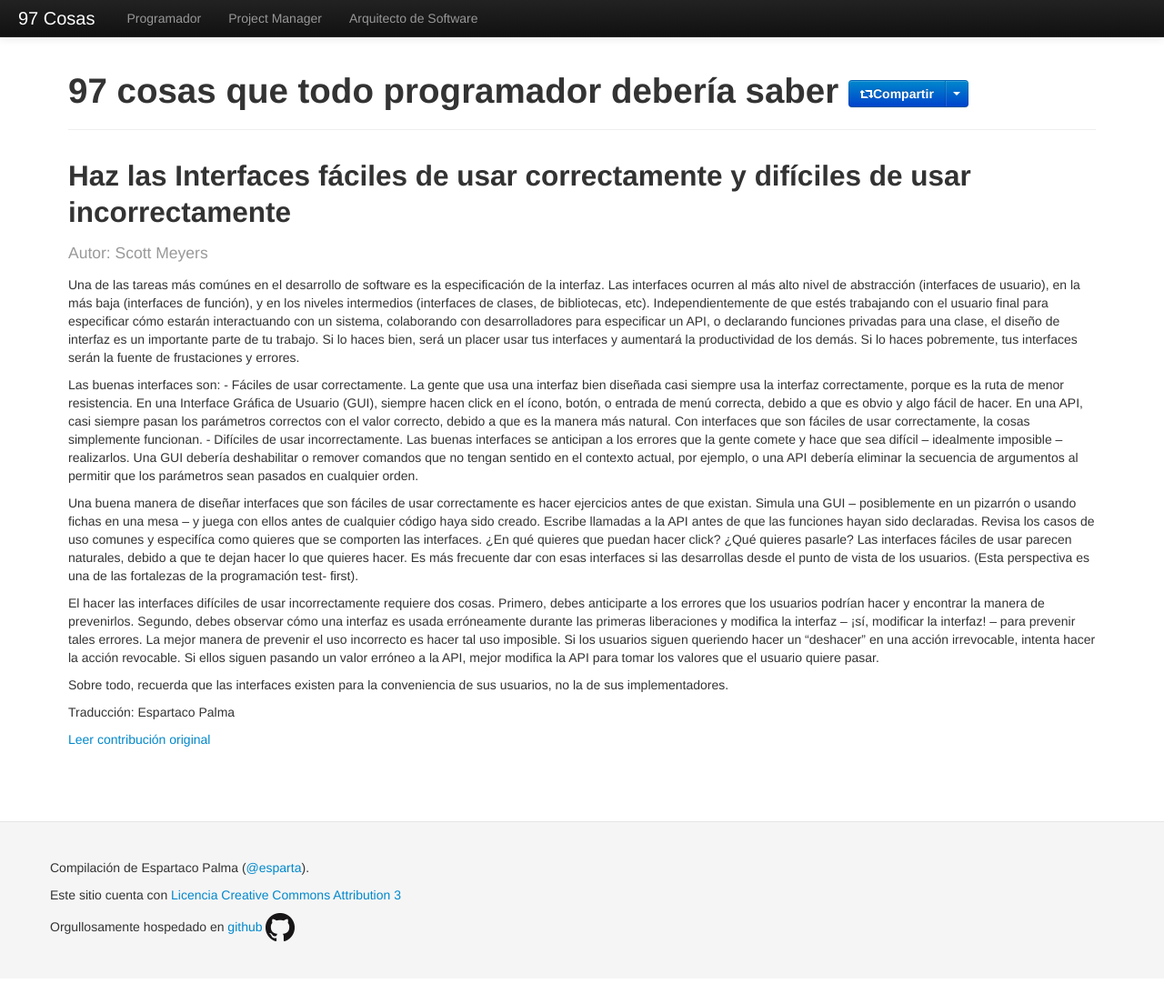
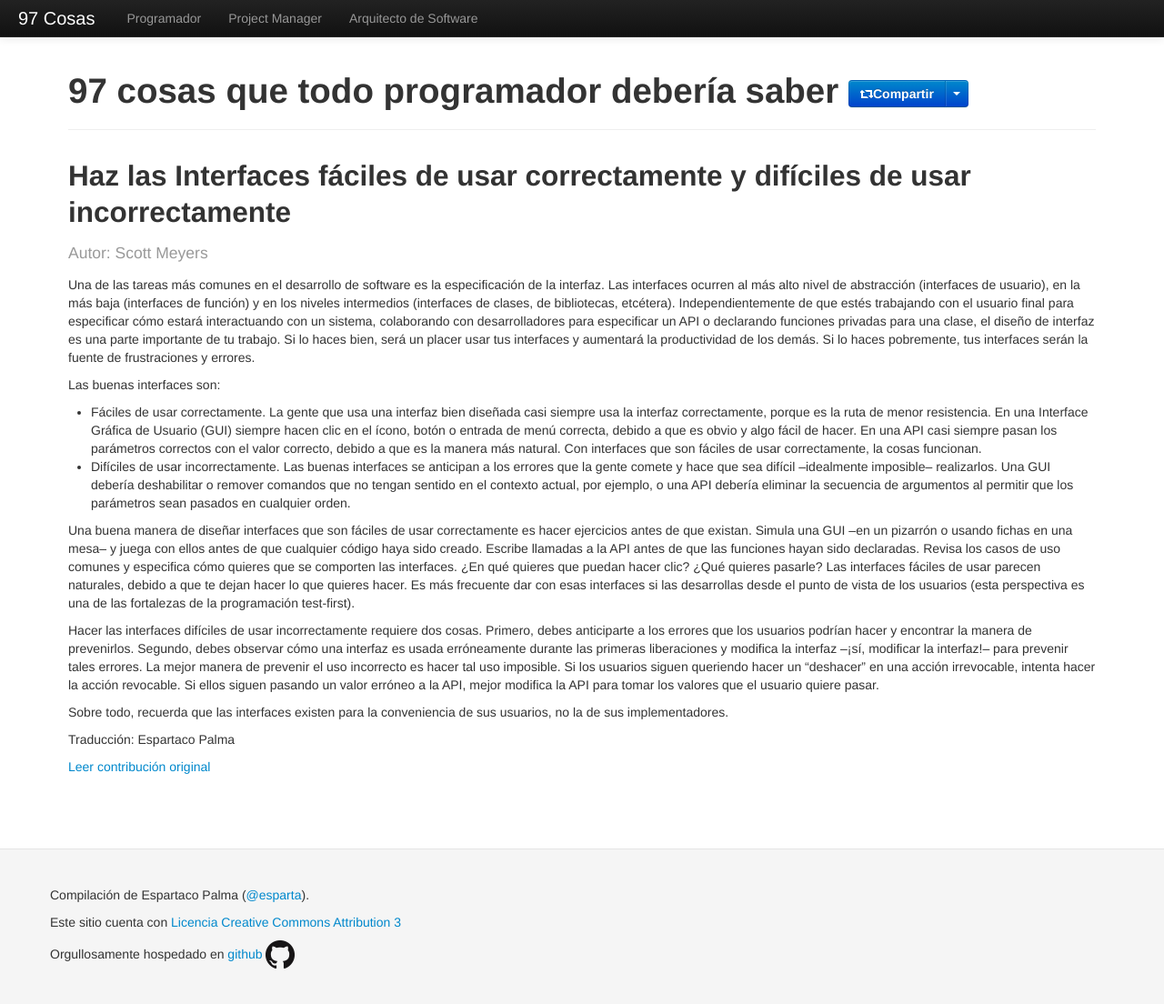
Before and after one commit to esparta/97cosas, a Jekyll site: the page built from programador/interfaces-faciles-usar.md, in a window 1280 px wide and 1106 px high. Shown: the whole window at 91% size. Built offline with Jekyll 4.4.1, drawn with Linux system fonts in a browser that asks for light colours; comment, search, counter and statistics services are not loaded.

Commit message:
Spelling corrections on interfaces-faciles-usar

```diff
--- a/programador/interfaces-faciles-usar.md
+++ b/programador/interfaces-faciles-usar.md
@@ -7,56 +7,58 @@
 original: http://programmer.97things.oreilly.com/wiki/index.php/Make_Interfaces_Easy_to_Use_Correctly_and_Hard_to_Use_Incorrectly
 ---
 
-Una de las tareas más comúnes en el desarrollo de software es la
+Una de las tareas más comunes en el desarrollo de software es la
 especificación de la interfaz. Las interfaces ocurren al más alto nivel
 de abstracción (interfaces de usuario), en la más baja (interfaces de
-función), y en los niveles intermedios (interfaces de clases, de
-bibliotecas, etc). Independientemente de que estés trabajando con el
-usuario final para especificar cómo estarán interactuando con un
-sistema, colaborando con desarrolladores para especificar un API, o
+función) y en los niveles intermedios (interfaces de clases, de
+bibliotecas, etcétera). Independientemente de que estés trabajando con
+el usuario final para especificar cómo estará interactuando con un
+sistema, colaborando con desarrolladores para especificar un API o
 declarando funciones privadas para una clase, el diseño de interfaz es
-un importante parte de tu trabajo. Si lo haces bien, será un placer usar
-tus interfaces y aumentará la productividad de los demás. Si lo haces
-pobremente, tus interfaces serán la fuente de frustaciones y errores.
+una parte importante de tu trabajo. Si lo haces bien, será un placer
+usar tus interfaces y aumentará la productividad de los demás. Si lo
+haces pobremente, tus interfaces serán la fuente de frustraciones y
+errores.
 
-Las buenas interfaces son: - Fáciles de usar correctamente. La gente que
-usa una interfaz bien diseñada casi siempre usa la interfaz
-correctamente, porque es la ruta de menor resistencia. En una Interface
-Gráfica de Usuario (GUI), siempre hacen click en el ícono, botón, o
-entrada de menú correcta, debido a que es obvio y algo fácil de hacer.
-En una API, casi siempre pasan los parámetros correctos con el valor
-correcto, debido a que es la manera más natural. Con interfaces que son
-fáciles de usar correctamente, la cosas simplemente funcionan. -
-Difíciles de usar incorrectamente. Las buenas interfaces se anticipan a
-los errores que la gente comete y hace que sea difícil -- idealmente
-imposible -- realizarlos. Una GUI debería deshabilitar o remover
-comandos que no tengan sentido en el contexto actual, por ejemplo, o una
-API debería eliminar la secuencia de argumentos al permitir que los
+Las buenas interfaces son:
+
+* Fáciles de usar correctamente. La gente que usa una interfaz bien
+diseñada casi siempre usa la interfaz correctamente, porque es la ruta
+de menor resistencia. En una Interface Gráfica de Usuario (GUI) siempre
+hacen clic en el ícono, botón o entrada de menú correcta, debido a que
+es obvio y algo fácil de hacer. En una API casi siempre pasan los
+parámetros correctos con el valor correcto, debido a que es la manera
+más natural. Con interfaces que son fáciles de usar correctamente, la
+cosas funcionan.
+* Difíciles de usar incorrectamente. Las buenas interfaces se anticipan a
+los errores que la gente comete y hace que sea difícil –idealmente
+imposible– realizarlos. Una GUI debería deshabilitar o remover comandos
+que no tengan sentido en el contexto actual, por ejemplo, o una API
+debería eliminar la secuencia de argumentos al permitir que los
 parámetros sean pasados en cualquier orden.
 
 Una buena manera de diseñar interfaces que son fáciles de usar
 correctamente es hacer ejercicios antes de que existan. Simula una GUI
--- posiblemente en un pizarrón o usando fichas en una mesa -- y juega
-con ellos antes de cualquier código haya sido creado. Escribe llamadas a
-la API antes de que las funciones hayan sido declaradas. Revisa los
-casos de uso comunes y especifíca como quieres que se comporten las
-interfaces. ¿En qué quieres que puedan hacer click? ¿Qué quieres
-pasarle? Las interfaces fáciles de usar parecen naturales, debido a que
-te dejan hacer lo que quieres hacer. Es más frecuente dar con esas
-interfaces si las desarrollas desde el punto de vista de los usuarios.
-(Esta perspectiva es una de las fortalezas de la programación test-
-first).
+–en un pizarrón o usando fichas en una mesa– y juega con ellos antes de
+que cualquier código haya sido creado. Escribe llamadas a la API antes
+de que las funciones hayan sido declaradas. Revisa los casos de uso
+comunes y especifica cómo quieres que se comporten las interfaces. ¿En
+qué quieres que puedan hacer clic? ¿Qué quieres pasarle? Las interfaces
+fáciles de usar parecen naturales, debido a que te dejan hacer lo que
+quieres hacer. Es más frecuente dar con esas interfaces si las
+desarrollas desde el punto de vista de los usuarios (esta perspectiva es
+una de las fortalezas de la programación test-first).
 
-El hacer las interfaces difíciles de usar incorrectamente requiere dos
+Hacer las interfaces difíciles de usar incorrectamente requiere dos
 cosas. Primero, debes anticiparte a los errores que los usuarios podrían
 hacer y encontrar la manera de prevenirlos. Segundo, debes observar cómo
 una interfaz es usada erróneamente durante las primeras liberaciones y
-modifica la interfaz -- ¡sí, modificar la interfaz! -- para prevenir
-tales errores. La mejor manera de prevenir el uso incorrecto es hacer
-tal uso imposible. Si los usuarios siguen queriendo hacer un "deshacer"
-en una acción irrevocable, intenta hacer la acción revocable. Si ellos
-siguen pasando un valor erróneo a la API, mejor modifica la API para
-tomar los valores que el usuario quiere pasar.
+modifica la interfaz –¡sí, modificar la interfaz!– para prevenir tales
+errores. La mejor manera de prevenir el uso incorrecto es hacer tal uso
+imposible. Si los usuarios siguen queriendo hacer un “deshacer” en una
+acción irrevocable, intenta hacer la acción revocable. Si ellos siguen
+pasando un valor erróneo a la API, mejor modifica la API para tomar los
+valores que el usuario quiere pasar.
 
 Sobre todo, recuerda que las interfaces existen para la conveniencia de
 sus usuarios, no la de sus implementadores.
```
